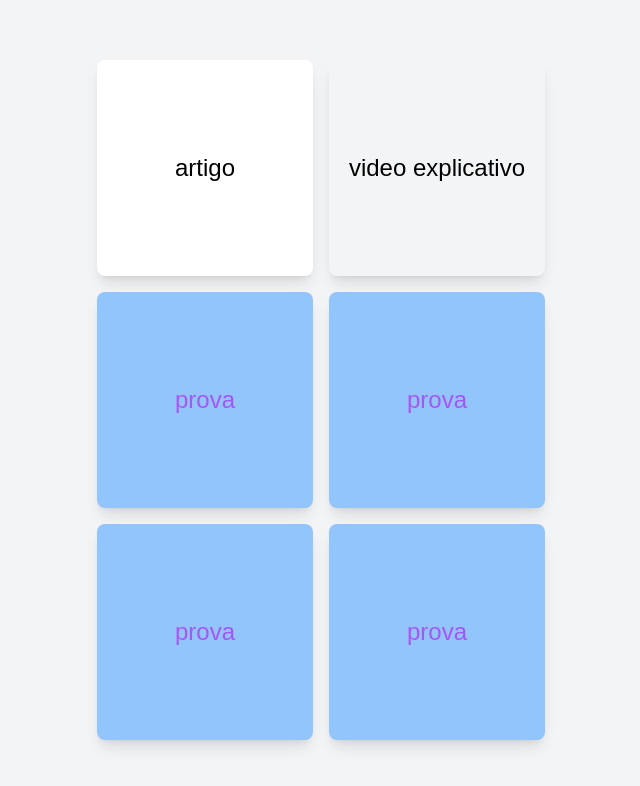
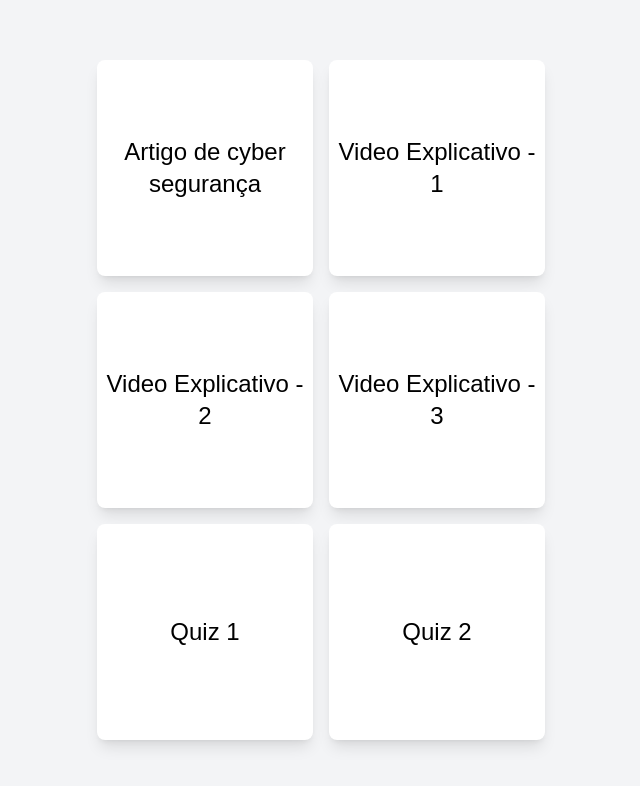
Before and after one commit to Hyper491/A3-2024, a Next.js app: page / in a window 1280 px wide. Shown: the top 786 px of the page, without its empty margins (319-959 px from the left). Built offline with nearby package versions, Linux system fonts and the light colour scheme.

Commit message:
mudanca no codigo

```diff
--- a/components/four-squares.tsx
+++ b/components/four-squares.tsx
@@ -14,28 +14,28 @@ export function FourSquares() {
 
   const squares: SquareProps[] = [
     {
-      id: 1, color: 'bg-white', url: 'https://www.kaspersky.com.br/resource-center/definitions/what-is-cyber-security', description: 'artigo',
+      id: 1, color: 'bg-white', url: 'https://www.kaspersky.com.br/resource-center/definitions/what-is-cyber-security', description: 'Artigo de cyber segurança',
       font_color: 'text-black'
     },
     {
-      id: 2, color: 'bg-red', url: 'https://www.youtube.com/watch?v=yAHCyvXfLeA', description: 'video explicativo',
+      id: 2, color: 'bg-white', url: 'https://www.youtube.com/watch?v=yAHCyvXfLeA', description: 'Video Explicativo - 1',
       font_color: 'text-black'
     },
     {
-      id: 3, color: 'bg-blue-300', url: 'https://kahoot.com/', description: 'prova',
-      font_color: 'text-purple-500'
+      id: 3, color: 'bg-white', url: 'https://kahoot.com/', description: 'Video Explicativo - 2',
+      font_color: 'text-black'
     },
     {
-      id: 4, color: 'bg-blue-300', url: 'https://kahoot.com/', description: 'prova',
-      font_color: 'text-purple-500'
+      id: 4, color: 'bg-white', url: 'https://kahoot.com/', description: 'Video Explicativo - 3',
+      font_color: 'text-black'
     },
     {
-      id: 5, color: 'bg-blue-300', url: 'https://kahoot.com/', description: 'prova',
-      font_color: 'text-purple-500'
+      id: 5, color: 'bg-white', url: 'https://kahoot.com/', description: 'Quiz 1',
+      font_color: 'text-black'
     },
     {
-      id: 6, color: 'bg-blue-300', url: 'https://kahoot.com/', description: 'prova',
-      font_color: 'text-purple-500'
+      id: 6, color: 'bg-white', url: 'https://kahoot.com/', description: 'Quiz 2',
+      font_color: 'text-black'
     },
 
   ];
```
